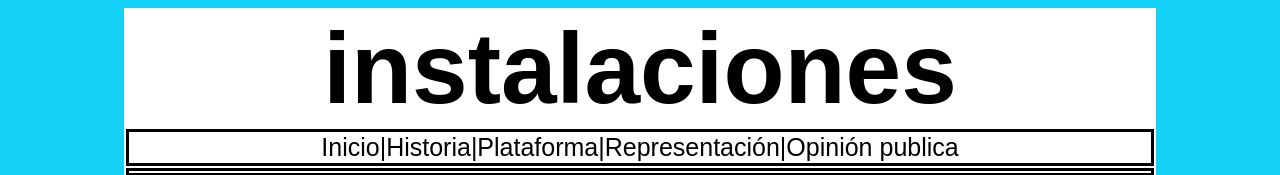
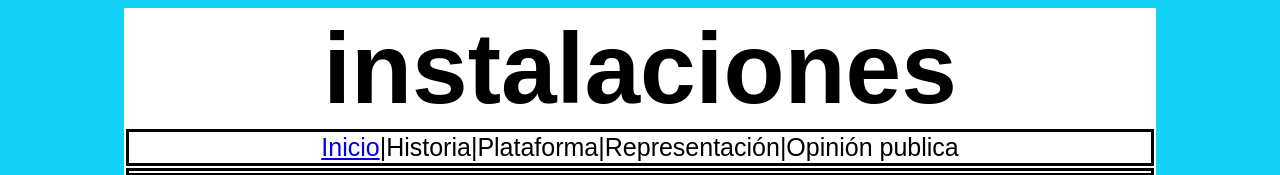
Before and after one commit to iangonzalezcuevas/club, a plain HTML site: page manchester city.html in a window 1280 px wide. Shown: the top 175 px of the page. Drawn offline with Linux system fonts and the light colour scheme.

Commit message:
Update manchester city.html

```diff
--- a/manchester city.html
+++ b/manchester city.html
@@ -10,7 +10,7 @@
 <table>
 
 		<tr><th class="menu"colspan="4">instalaciones</th></tr>
-		<tr><td class="centrar"colspan="4">Inicio|Historia|Plataforma|Representación|Opinión publica</td></tr>
+		<tr><td class="centrar"colspan="4"><a href="index.html">Inicio</a>|Historia|Plataforma|Representación|Opinión publica</td></tr>
 		<td colspan="4">
 		<tr><td><img src="duchas.jpg"></td><td><img src="canchas.jpg"></td><td><img src="vestuario.jpg"></td><td>
 		<tr><td>Duchas donde el equipo descansa el equipo del  Manchester city</td><td>Canchas donde el equipo entrena los dias indicados<td>Vestuario donde el equipo se prepara para empezar el partdio</td>
```
